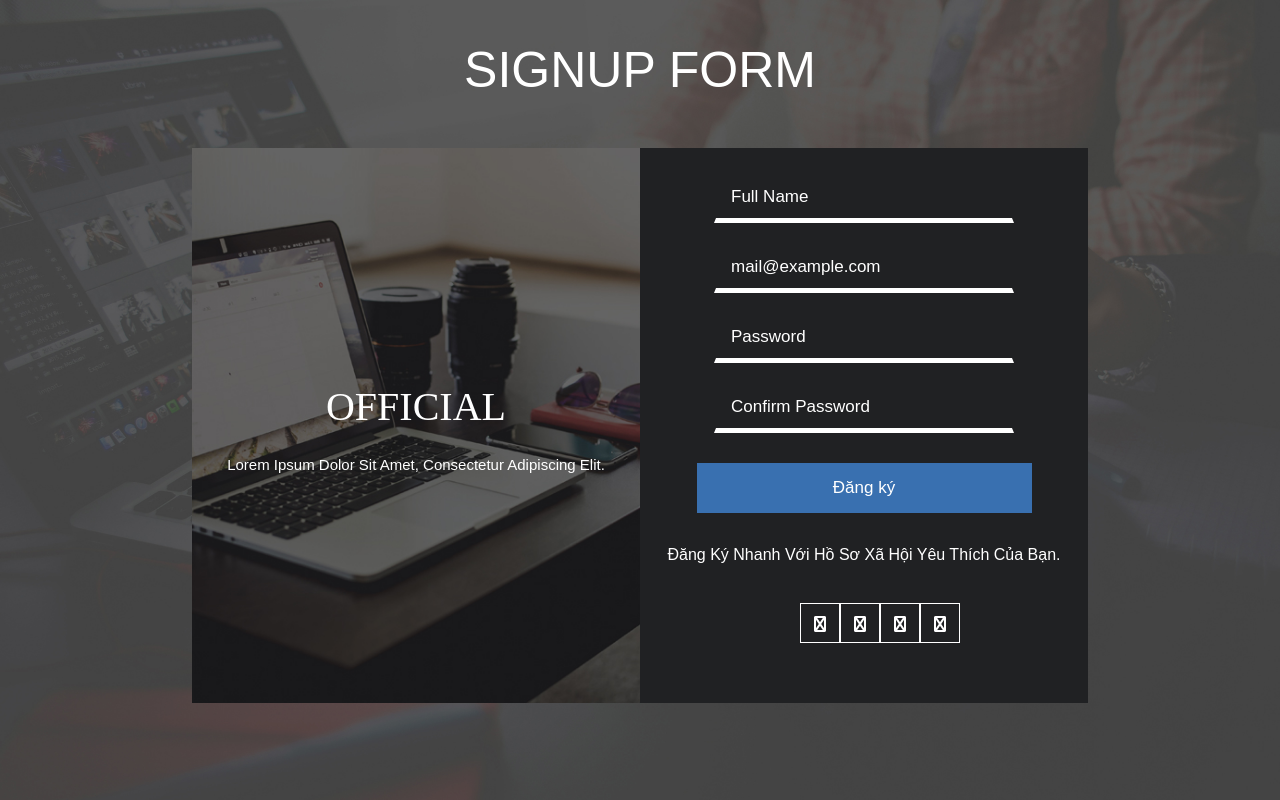
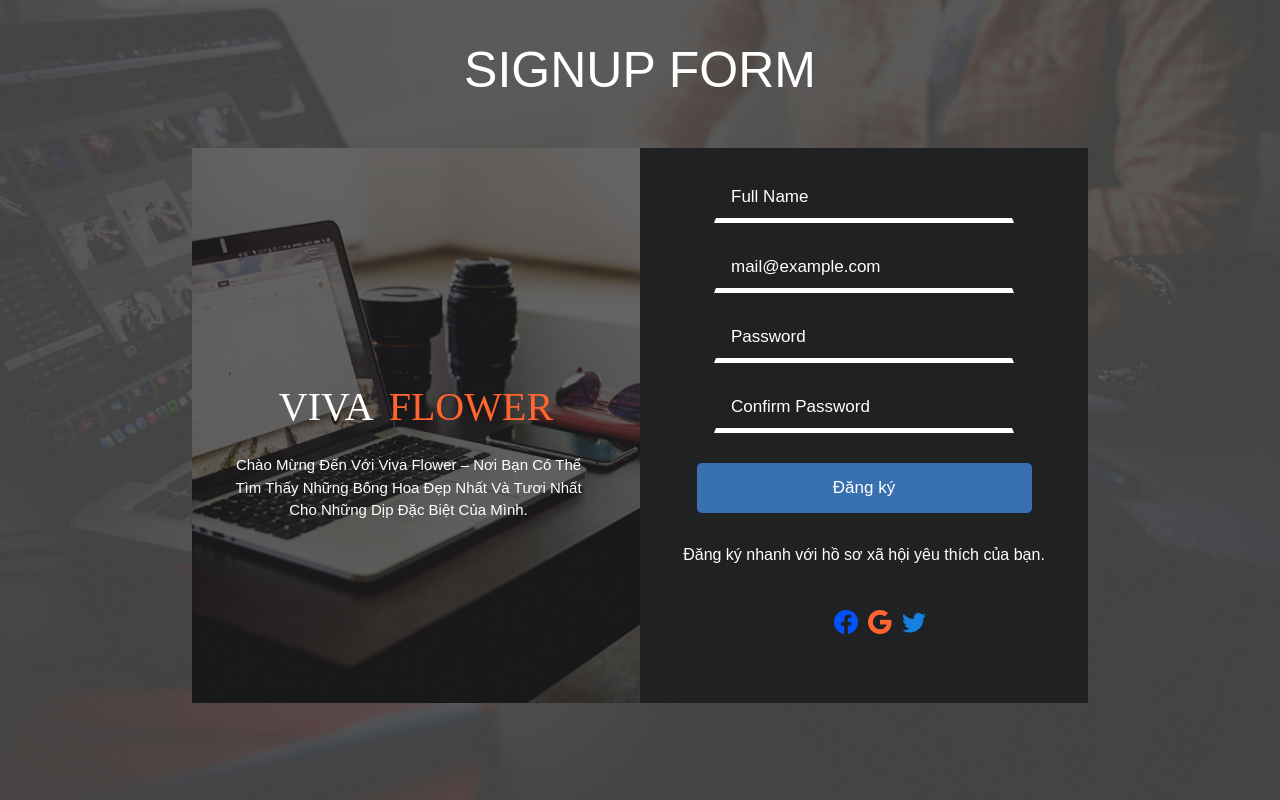
Before and after one commit to levando20194017/vivaFlower-website, a React (Create React App) app in the folder Frontend/: page /login in a window 1280 px wide. Built offline with nearby package versions, Linux system fonts and the light colour scheme.

Commit message:
signup form

```diff
--- a/Frontend/package.json
+++ b/Frontend/package.json
@@ -20,6 +20,7 @@
     "@types/uuid": "^9.0.1",
     "axios": "^1.4.0",
     "bootstrap": "^5.2.3",
+    "bootstrap-icons": "^1.10.5",
     "formik": "^2.2.9",
     "react": "^18.2.0",
     "react-bootstrap": "^2.7.4",
--- a/Frontend/public/index.html
+++ b/Frontend/public/index.html
@@ -24,7 +24,7 @@
       work correctly both with client-side routing and a non-root public URL.
       Learn how to configure a non-root public URL by running `npm run build`.
     -->
-    <title>React App</title>
+    <title>Viva Flower</title>
   </head>
   <body>
     <noscript>You need to enable JavaScript to run this app.</noscript>
--- a/Frontend/src/components/Login/index.tsx
+++ b/Frontend/src/components/Login/index.tsx
@@ -1,20 +1,19 @@
-import React, { useState } from "react";
+import React, { useState, useEffect } from "react";
 // import FontAwesomeIcon from ''
 import "./styles.scss";
-import { FontAwesomeIcon } from "@fortawesome/react-fontawesome";
-import { faArrowRightFromBracket } from "@fortawesome/free-solid-svg-icons";
 import { useNavigate } from "react-router-dom";
 import Spinner from "react-bootstrap/Spinner";
+import 'bootstrap-icons/font/bootstrap-icons.css';
 
 interface Props {
   title: string; // required
   btnLabel: string; // optional
 }
-
-const admin = {
-  userName: "admin",
-  password: "123456",
-};
+interface IntervalIds {
+  intervalId1: NodeJS.Timeout | null;
+  intervalId2: NodeJS.Timeout | null;
+  intervalId3: NodeJS.Timeout | null;
+}
 
 export const LoginForm = ({ title, btnLabel }: Props) => {
   const [name, setName] = useState<string>("");
@@ -23,28 +22,51 @@
   const [isLoading, setIsLoading] = useState<boolean>(false);
   const navigate = useNavigate();
 
-  const handleSubmit = () => {
-    setIsLoading(true);
-    const { userName, password: adminPassword } = admin;
-    if (name === userName && password === adminPassword) {
-      setTimeout(() => {
-        navigate("/");
-      }, 3000);
-    } else {
-      setTimeout(() => {
-        setIsError(true);
-        setIsLoading(false);
-      }, 3000);
+  const [colors, setColors] = useState({
+    a: '#ff652f',
+    b: 'white',
+  });
+  const [colorsContent, setColorsContent] = useState('white');
+  useEffect(() => {
+    let intervalId1: NodeJS.Timeout;
+    let intervalId2: NodeJS.Timeout;
+    let intervalId3: NodeJS.Timeout;
+
+    // Thiết lập interval để mỗi 1000ms tăng currentIndex lên 1
+     intervalId1 = setInterval(() => {
+      setColors({
+        a: "#ff652f",
+        b: "white",
+      });
+    }, 2000);
+
+    setTimeout(() => {
+     intervalId2 = setInterval(() => {
+        setColors({
+          a: "white",
+          b: "#ff652f",
+        });
+      }, 2000);
+    }, 1000);
+
+     intervalId3 = setInterval(() => {
+      setColorsContent(prev => (prev === "orange" ? "white" : "orange"))
+    }, 2000);
+
+    return () => {
+      // Xóa interval khi component bị unmount
+      clearInterval(intervalId1);
+      clearInterval(intervalId2);
+      clearInterval(intervalId3);
     }
-  };
-
+  }, []);
   return (
-    <>
+    <div className="signUp">
       <h1 className="w3ls">Signup Form</h1>
       <div className="content-w3ls">
         <div className="content-agile1">
-          <h2 className="agileits1">Official</h2>
-          <p className="agileits2">Lorem ipsum dolor sit amet, consectetur adipiscing elit.</p>
+          <h2 className="agileits1"><span style={{color: colors.a}}>Viva</span><span style={{color: colors.b, marginLeft: "15px"}}>flower</span></h2>
+          <p className="agileits2 offset-1" style={{color: colorsContent}}>Chào mừng đến với Viva flower – nơi bạn có thể tìm thấy những bông hoa đẹp nhất và tươi nhất cho những dịp đặc biệt của mình.</p>
         </div>
         <div className="content-agile2">
           <form action="#" method="post">
@@ -70,14 +92,13 @@
           </form>
           <p className="wthree w3l">Đăng ký nhanh với hồ sơ xã hội yêu thích của bạn.</p>
           <ul className="social-agileinfo wthree2">
-            <li><a href="#"><i className="fa fa-facebook"></i></a></li>
-            <li><a href="#"><i className="fa fa-youtube"></i></a></li>
-            <li><a href="#"><i className="fa fa-twitter"></i></a></li>
-            <li><a href="#"><i className="fa fa-google-plus"></i></a></li>
+            <li><a href="#"><i className="bi bi-facebook"></i></a></li>
+            <li><a href="#"><i className="bi bi-google"></i></a></li>
+            <li><a href="#"><i className="bi bi-twitter"></i></a></li>
           </ul>
         </div>
         <div className="clear"></div>
       </div>
-    </>
+      </div>
   );
 };
--- a/Frontend/src/components/Login/styles.scss
+++ b/Frontend/src/components/Login/styles.scss
@@ -1,74 +1,12 @@
-article,
-
-
-table {
-  border-collapse: collapse;
-  border-spacing: 0;
-}
 
 /* start editing from here */
 a {
   text-decoration: none;
 }
 
-.txt-rt {
-  text-align: right;
-}
-
-/* text align right */
-.txt-lt {
-  text-align: left;
-}
-
-/* text align left */
-.txt-center {
-  text-align: center;
-  /*-- W3Layouts --*/
-}
-
-/* text align center */
-.float-rt {
-  float: right;
-}
-
-/* float right */
-.float-lt {
-  float: left;
-}
-
 /* float left */
 .clear {
   clear: both;
-}
-
-/* clear float */
-.pos-relative {
-  position: relative;
-}
-
-/* Position Relative */
-.pos-absolute {
-  position: absolute;
-}
-
-/* Position Absolute */
-.vertical-base {
-  vertical-align: baseline;
-}
-
-/* vertical align baseline */
-.vertical-top {
-  vertical-align: top;
-}
-
-/* vertical align top */
-nav.vertical ul li {
-  display: block;
-}
-
-/* vertical menu */
-nav.horizontal ul li {
-  display: inline-block;
 }
 
 /* horizontal menu */
@@ -78,7 +16,7 @@
 
 /*--- end reset code ---*/
 
-body {
+.signUp {
   background: url(../../assets/images/banner.jpg) no-repeat;
   background-attachment: fixed;
   background-position: center;
@@ -88,6 +26,7 @@
   -o-background-size: cover;
   font-family: 'Raleway', sans-serif;
   font-weight: 300;
+  height: 100vh;
 }
 
 h1.w3ls {
@@ -128,13 +67,18 @@
   text-transform: uppercase;
   font-family: 'Monoton', cursive;
 }
+h2.agileits1 span{
+  transition: all .4s ease-out 0s
+}
 
 p.agileits2 {
   font-size: 15px;
-  font-weight: normal;
+  font-weight: 500;
   color: #fff;
   text-align: center;
   text-transform: capitalize;
+  width: 80%;
+  transition: all .4s ease-out 0s
 }
 
 .content-w3ls .content-agile2 {
@@ -175,6 +119,7 @@
 input#password2:hover {
   color: #fff;
   border-bottom: 5px solid #3970b0;
+  transition: all .4s ease-out 0s
 }
 
 input::-webkit-input-placeholder {
@@ -197,6 +142,7 @@
 
 input:hover::-webkit-input-placeholder {
   color: #3970b0 !important;
+  transition: all .4s ease-out 0s
 }
 
 input:hover:-moz-placeholder {
@@ -214,6 +160,7 @@
 }
 
 input.register {
+  border-radius: 5px;
   width: 335px;
   margin: 30px auto;
   display: block;
@@ -236,7 +183,8 @@
 
 input.register:hover {
   color: #fff;
-  background-color: #3970b0;
+  background-color: #39b0a6;
+  transition: all .4s ease-out 0s
 }
 
 p.wthree {
@@ -244,7 +192,6 @@
   font-weight: normal;
   color: #fff;
   text-align: center;
-  text-transform: capitalize;
   padding-bottom: 20px;
 }
 
@@ -257,66 +204,43 @@
   margin: 0;
 }
 
-ul.social-agileinfo li a i.fa {
+ul.social-agileinfo li a i.bi {
   width: 40px;
   height: 40px;
-  border: 1px solid #fff;
   text-align: center;
   line-height: 40px;
   color: #fff;
+  font-size: 150%;
+  padding: 5px;
 }
-
-ul.social-agileinfo li a i.fa.fa-facebook:hover {
+ul.social-agileinfo li a i.bi.bi-facebook{
+color: rgb(0, 81, 255);
+}
+ul.social-agileinfo li a i.bi.bi-twitter{
+  color: rgb(21, 128, 223);
+  }
+  ul.social-agileinfo li a i.bi.bi-google{
+    color: #ff652f;
+  }
+ul.social-agileinfo li a i.bi.bi-facebook:hover {
   background-color: #3b5998;
   color: #fff;
   border-color: #3b5998;
+  transition: all .4s ease-out 0s
 }
 
-ul.social-agileinfo li a i.fa.fa-twitter:hover {
+ul.social-agileinfo li a i.bi.bi-twitter:hover {
   background-color: #1da1f2;
   color: #fff;
   border-color: #1da1f2;
+  transition: all .4s ease-out 0s
 }
 
-ul.social-agileinfo li a i.fa.fa-youtube:hover {
+ul.social-agileinfo li a i.bi.bi-google:hover {
   background-color: #cd201f;
   color: #fff;
   border-color: #cd201f;
-}
-
-ul.social-agileinfo li a i.fa.fa-google-plus:hover {
-  /*-- w3ls --*/
-  background-color: #dd4b39;
-  color: #fff;
-  border-color: #dd4b39;
-}
-
-ul.social-agileinfo li a i.fa:hover {
-  -webkit-animation: spin 2s linear infinite;
-  animation: spin 2s linear infinite;
-  -moz-animation: spin 2s linear infinite;
-  -o-animation: spin 2s linear infinite;
-  -ms-animation: spin 2s linear infinite;
-}
-
-@-webkit-keyframes spin {
-  0% {
-    -webkit-transform: rotate(0deg);
-  }
-
-  100% {
-    -webkit-transform: rotate(360deg);
-  }
-}
-
-@keyframes spin {
-  0% {
-    transform: rotate(0deg);
-  }
-
-  100% {
-    transform: rotate(360deg);
-  }
+  transition: all .4s ease-out 0s
 }
 
 p.copyright {
```
Also changed, not shown: 1 other file (tests, documents, lock files or other folders).
